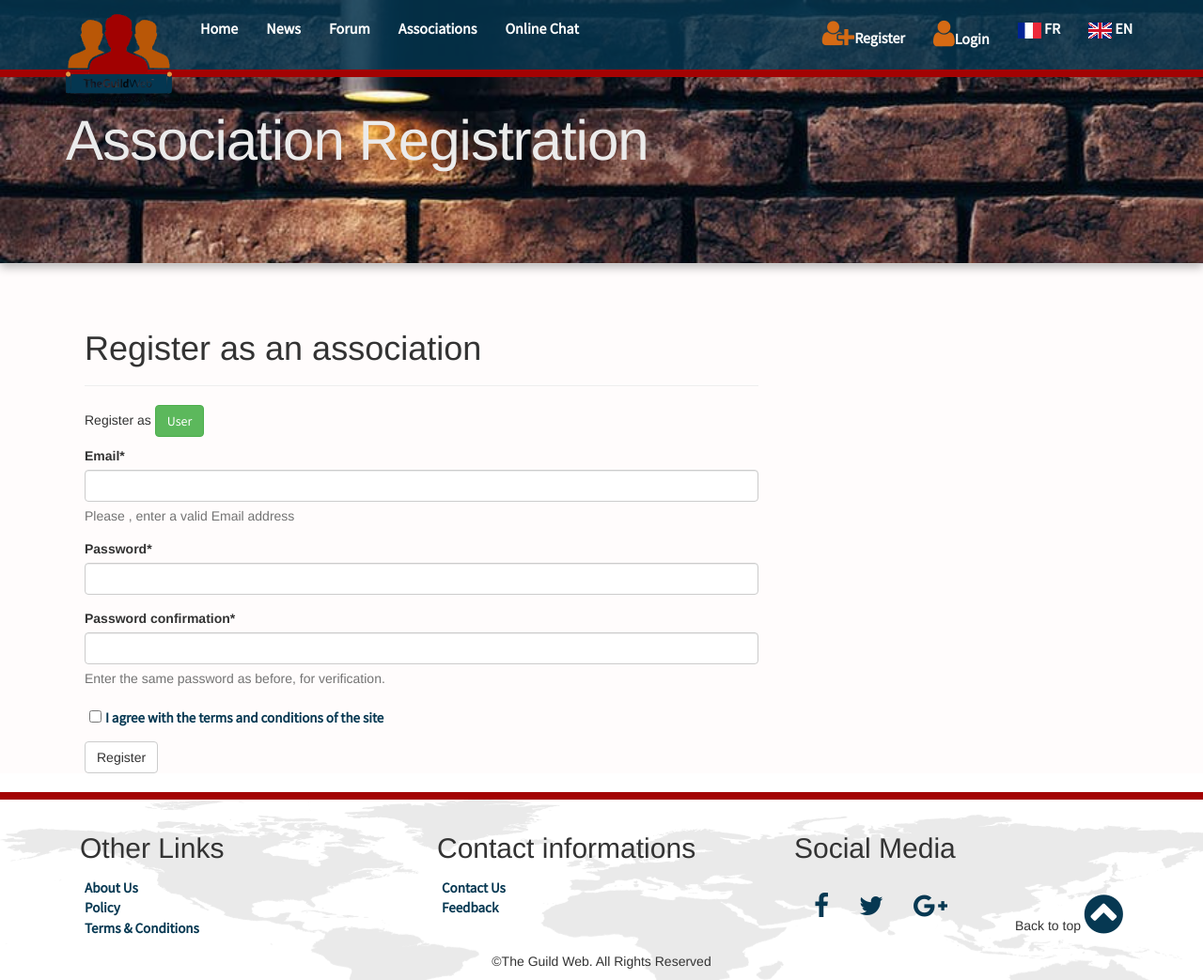
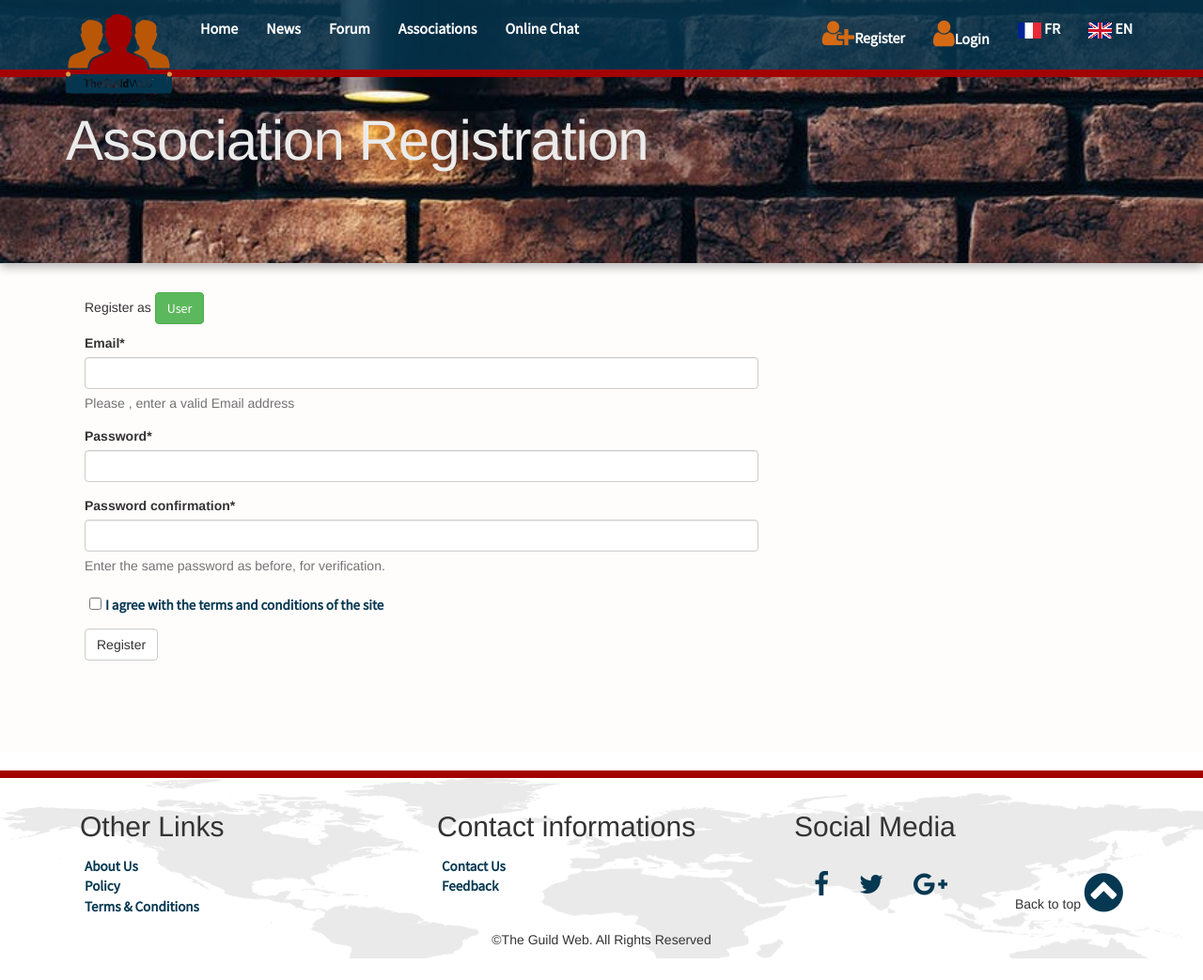
Before and after one commit to ZwaConnection/TheGuildWeb, a Django app: page /association/register in a window 1280 px wide. Shown: the whole page at 94% size. After the commit the page ends 1020 px from the top, so only its background shows below. Run offline with Django 3.2, Linux system fonts and the light colour scheme; parts of the project's set-up code (start-up, migrations or seed data) failed here and were passed over; some libraries are stand-ins or nearby versions.

Commit message:
Placeholder of forms

```diff
--- a/apps/main/templates/association/register.html
+++ b/apps/main/templates/association/register.html
@@ -15,9 +15,6 @@
 <div class="body">
 <div class="row">
   <div class="col-md-8">
-    <div class="page-header">
-      <h1>Register as an association</h1>
-    </div>
         <p>Register as <a href="{%url 'member:register'%}"><button type="button" class="btn btn-success">User</button></a></p>
 		<form method="post">
 				{% csrf_token %}
--- a/apps/main/templates/member/register.html
+++ b/apps/main/templates/member/register.html
@@ -15,9 +15,6 @@
 <div class="body">
     <div class="row">
       <div class="col-md-8">
-        <div class="page-header">
-          <h1>Register as a user</h1>
-        </div>
             <p>Register as <a href="{%url 'association:register'%}"><button type="button" class="btn btn-success">Association</button></a></p>
             <form method="post">
         				{% csrf_token %}
```
Also changed, not shown: db.sqlite3.
